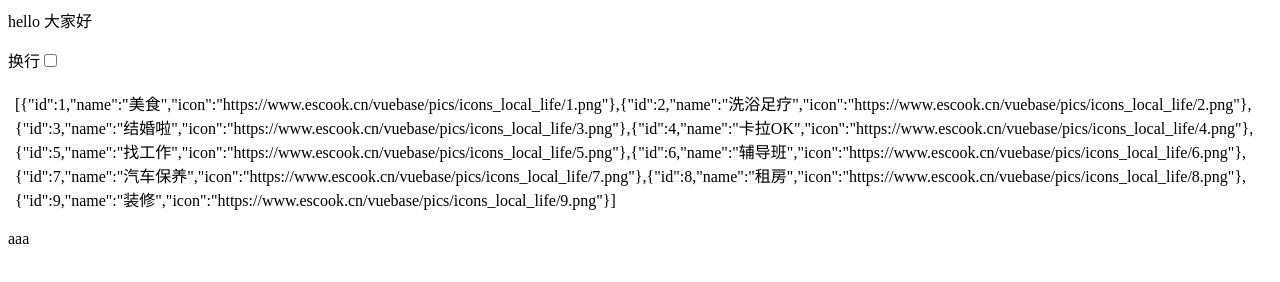
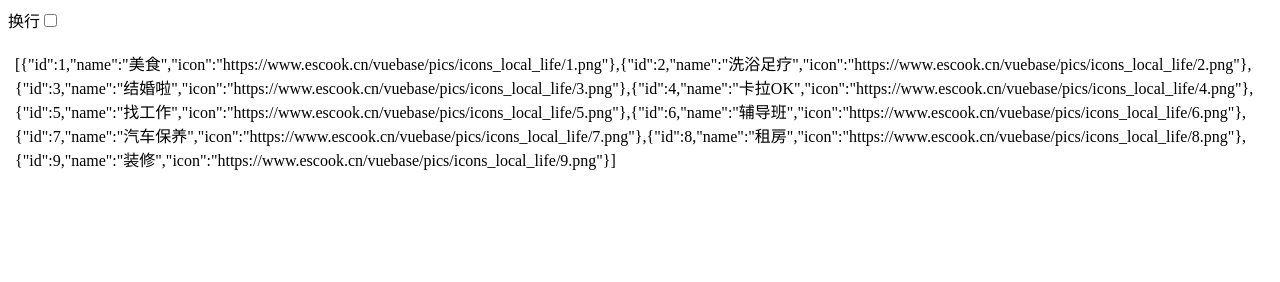
Before and after one commit to xufsq/xufsq.github.io, a plain HTML site: page index.html in a window 1280 px wide. Drawn offline with Linux system fonts and the light colour scheme.

Commit message:
Update index.html

```diff
--- a/index.html
+++ b/index.html
@@ -1,3 +1,3 @@
-<p>hello 大家好</p>
-<html><head><meta name="color-scheme" content="light dark"></head><body><div class="line-gutter-backdrop"></div><form autocomplete="off"><label class="line-wrap-control">换行<input type="checkbox" aria-label="换行"></label></form><table><tbody><tr><td class="line-number" value="1"></td><td class="line-content">[{"id":1,"name":"美食","icon":"https://www.escook.cn/vuebase/pics/icons_local_life/1.png"},{"id":2,"name":"洗浴足疗","icon":"https://www.escook.cn/vuebase/pics/icons_local_life/2.png"},{"id":3,"name":"结婚啦","icon":"https://www.escook.cn/vuebase/pics/icons_local_life/3.png"},{"id":4,"name":"卡拉OK","icon":"https://www.escook.cn/vuebase/pics/icons_local_life/4.png"},{"id":5,"name":"找工作","icon":"https://www.escook.cn/vuebase/pics/icons_local_life/5.png"},{"id":6,"name":"辅导班","icon":"https://www.escook.cn/vuebase/pics/icons_local_life/6.png"},{"id":7,"name":"汽车保养","icon":"https://www.escook.cn/vuebase/pics/icons_local_life/7.png"},{"id":8,"name":"租房","icon":"https://www.escook.cn/vuebase/pics/icons_local_life/8.png"},{"id":9,"name":"装修","icon":"https://www.escook.cn/vuebase/pics/icons_local_life/9.png"}]<span class="html-end-of-file"></span></td></tr></tbody></table></body></html>
-<p>aaa</p>
+
+<html><head><meta name="color-scheme" content="light dark"></head><body><div class="line-gutter-backdrop"></div><form autocomplete="off"><label class="line-wrap-control">换行<input type="checkbox" aria-label="换行"></label></form><table><tbody><tr><td class="line-number" value="1"></td><td class="line-content">[{"id":1,"name":"美食","icon":"https://www.escook.cn/vuebase/pics/icons_local_life/1.png"},{"id":2,"name":"洗浴足疗","icon":"https://www.escook.cn/vuebase/pics/icons_local_life/2.png"},{"id":3,"name":"结婚啦","icon":"https://www.escook.cn/vuebase/pics/icons_local_life/3.png"},{"id":4,"name":"卡拉OK","icon":"https://www.escook.cn/vuebase/pics/icons_local_life/4.png"},{"id":5,"name":"找工作","icon":"https://www.escook.cn/vuebase/pics/icons_local_life/5.png"},{"id":6,"name":"辅导班","icon":"https://www.escook.cn/vuebase/pics/icons_local_life/6.png"},{"id":7,"name":"汽车保养","icon":"https://www.escook.cn/vuebase/pics/icons_local_life/7.png"},{"id":8,"name":"租房","icon":"https://www.escook.cn/vuebase/pics/icons_local_life/8.png"},
+  {"id":9,"name":"装修","icon":"https://www.escook.cn/vuebase/pics/icons_local_life/9.png"}]<span class="html-end-of-file"></span></td></tr></tbody></table></body></html>
```
